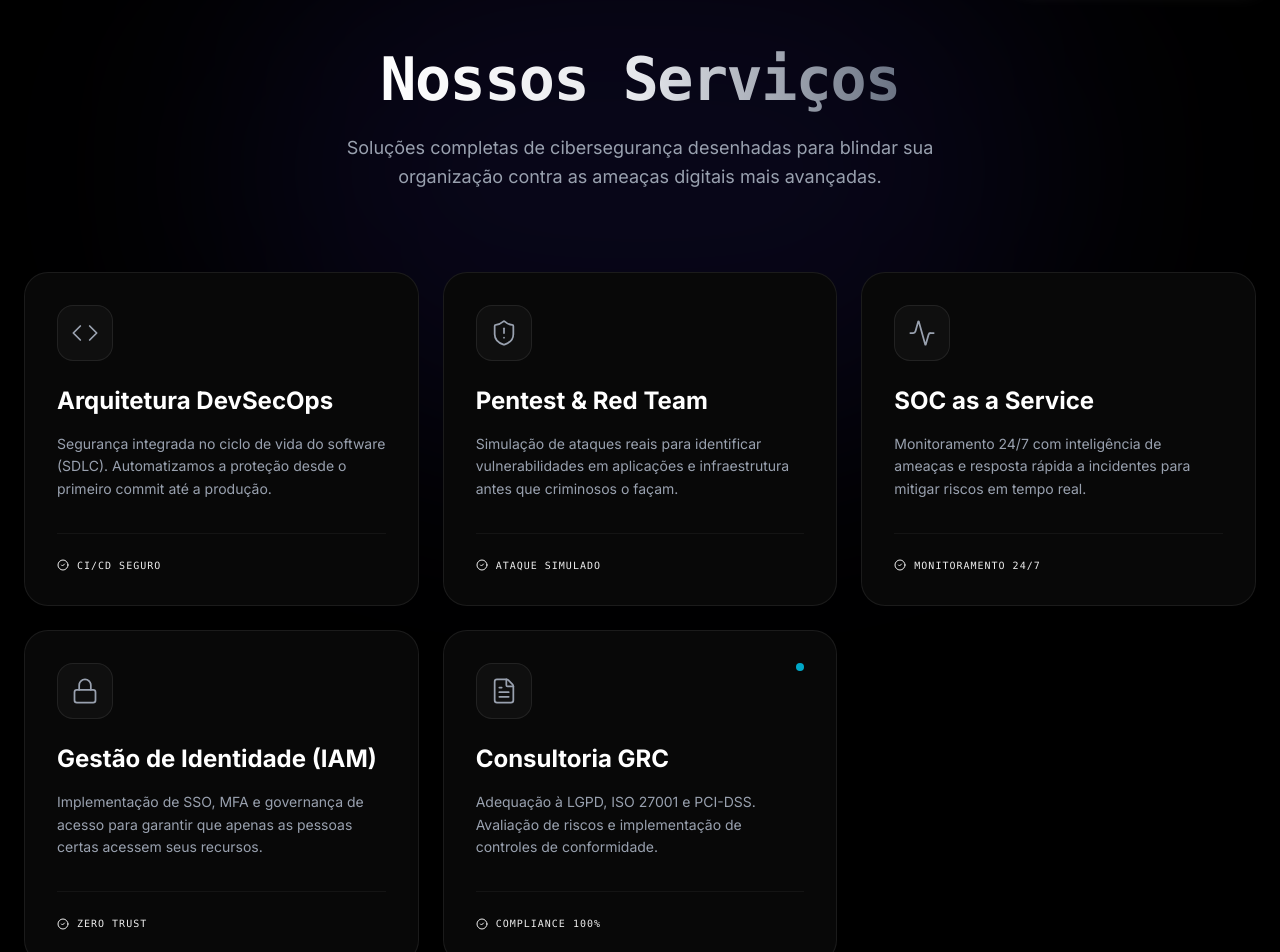
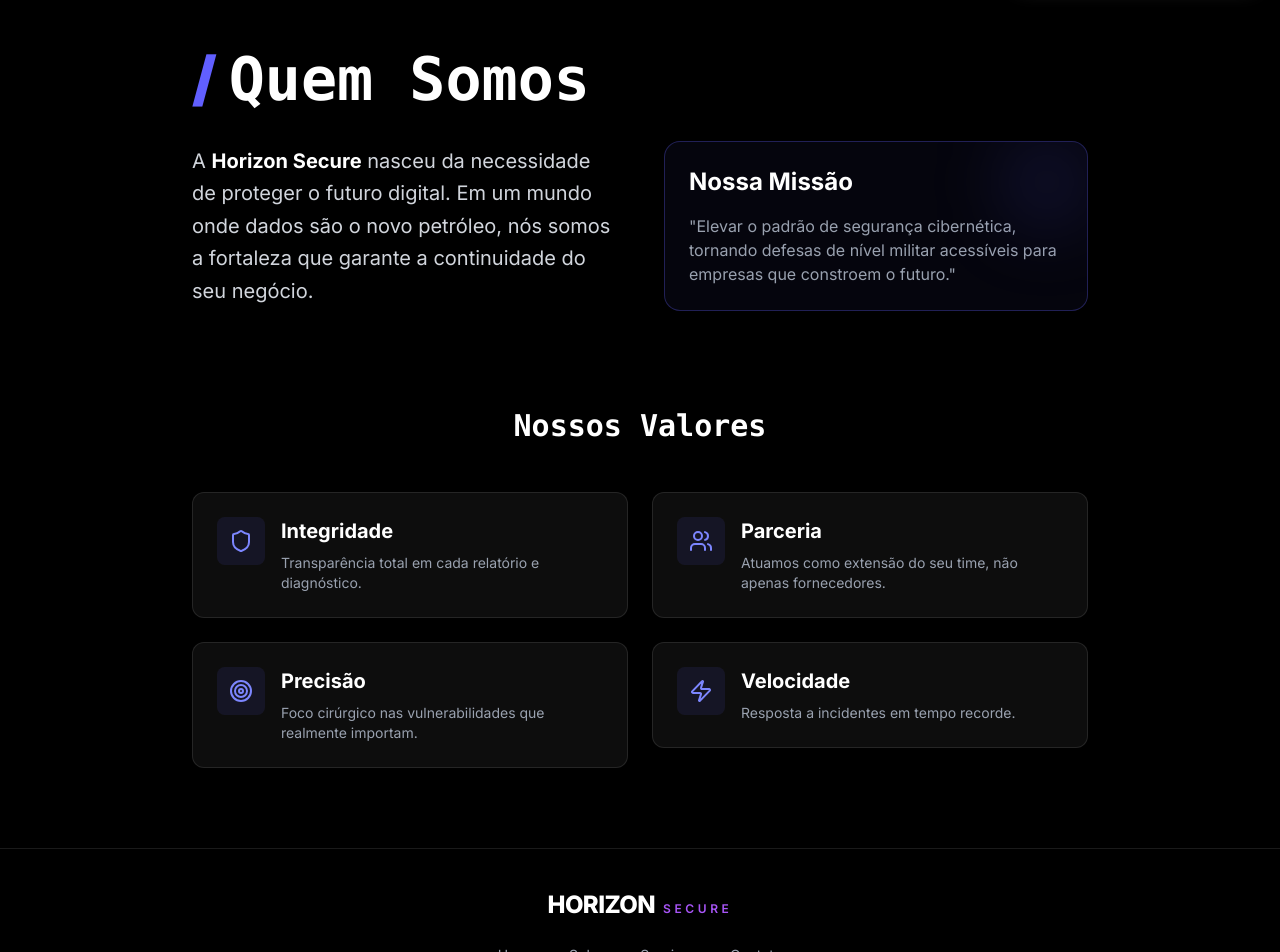
Before and after one commit to vitorfzp/Horizon-Secure, a Next.js app: page /servicos in a window 1280 px wide. Shown: the part 80-1032 px from the top of the page. Built offline with nearby package versions, Linux system fonts and the light colour scheme.

Commit message:
fix: resolve critical lint errors and force update

```diff
--- a/src/app/servicos/page.tsx
+++ b/src/app/servicos/page.tsx
@@ -1,199 +1,61 @@
 "use client";
-import React from "react";
-import Link from "next/link";
-import {
-  Code,
-  ShieldAlert,
-  Activity,
-  Lock,
-  FileText,
-  ArrowRight,
-  CheckCircle2,
-} from "lucide-react";
-import { Reveal } from "@/components/ui/Reveal";
-import { HackerText } from "@/components/ui/HackerText";
-import { Button } from "@/components/ui/Button";
+import React from 'react';
+import { Reveal } from '@/components/ui/Reveal';
+import { HackerText } from '@/components/ui/HackerText';
+import { Shield, Users, Target, Zap } from 'lucide-react';
 
-// Mapeamento de dados com cores para o efeito "Tech Glow"
-const servicos = [
-  {
-    id: 1,
-    nome: "Arquitetura DevSecOps",
-    descricao:
-      "Segurança integrada no ciclo de vida do software (SDLC). Automatizamos a proteção desde o primeiro commit até a produção.",
-    icon: Code,
-    color: "indigo", // Cor do brilho
-    stats: "CI/CD Seguro",
-  },
-  {
-    id: 2,
-    nome: "Pentest & Red Team",
-    descricao:
-      "Simulação de ataques reais para identificar vulnerabilidades em aplicações e infraestrutura antes que criminosos o façam.",
-    icon: ShieldAlert,
-    color: "red",
-    stats: "Ataque Simulado",
-  },
-  {
-    id: 3,
-    nome: "SOC as a Service",
-    descricao:
-      "Monitoramento 24/7 com inteligência de ameaças e resposta rápida a incidentes para mitigar riscos em tempo real.",
-    icon: Activity,
-    color: "emerald",
-    stats: "Monitoramento 24/7",
-  },
-  {
-    id: 4,
-    nome: "Gestão de Identidade (IAM)",
-    descricao:
-      "Implementação de SSO, MFA e governança de acesso para garantir que apenas as pessoas certas acessem seus recursos.",
-    icon: Lock,
-    color: "purple",
-    stats: "Zero Trust",
-  },
-  {
-    id: 5,
-    nome: "Consultoria GRC",
-    descricao:
-      "Adequação à LGPD, ISO 27001 e PCI-DSS. Avaliação de riscos e implementação de controles de conformidade.",
-    icon: FileText,
-    color: "cyan",
-    stats: "Compliance 100%",
-  },
-];
+export default function SobrePage() {
+  const values = [
+    { icon: Shield, title: "Integridade", text: "Transparência total em cada relatório e diagnóstico." },
+    { icon: Users, title: "Parceria", text: "Atuamos como extensão do seu time, não apenas fornecedores." },
+    { icon: Target, title: "Precisão", text: "Foco cirúrgico nas vulnerabilidades que realmente importam." },
+    { icon: Zap, title: "Velocidade", text: "Resposta a incidentes em tempo recorde." }
+  ];
 
-export default function ServicosPage() {
   return (
-    <div className="relative min-h-screen overflow-hidden bg-black pt-24 pb-20 md:pt-32">
-      {/* Background Decor */}
-      <div className="bg-grid-pattern pointer-events-none absolute inset-0 opacity-[0.05]"></div>
-      <div className="pointer-events-none absolute top-0 left-1/2 h-[500px] w-[800px] -translate-x-1/2 rounded-full bg-indigo-600/10 blur-[120px]"></div>
-
-      {/* Header */}
-      <section className="relative z-10 px-6 pb-20 text-center">
+    <div className="min-h-screen bg-black pt-32 pb-20 px-6">
+      <div className="max-w-4xl mx-auto">
         <Reveal>
-          <h1 className="mb-6 text-4xl font-black tracking-tight text-white md:text-6xl">
-            <span className="bg-gradient-to-r from-white via-gray-200 to-gray-500 bg-clip-text text-transparent">
-              <HackerText text="Nossos Serviços" />
-            </span>
+          <h1 className="text-4xl md:text-6xl font-black text-white mb-8">
+            <span className="text-indigo-500">/</span> <HackerText text="Quem Somos" />
           </h1>
         </Reveal>
 
-        <Reveal delay={200}>
-          <p className="mx-auto max-w-2xl border-l-2 border-indigo-500/30 pl-4 text-lg leading-relaxed text-gray-400 md:border-none md:pl-0">
-            Soluções completas de cibersegurança desenhadas para blindar sua
-            organização contra as ameaças digitais mais avançadas.
-          </p>
-        </Reveal>
-      </section>
-
-      {/* Grid de Serviços */}
-      <section className="relative z-10 container mx-auto px-6 pb-24">
-        <div className="grid grid-cols-1 gap-6 md:grid-cols-2 lg:grid-cols-3">
-          {servicos.map((servico, index) => {
-            // Definição da cor do brilho baseada no objeto
-            const glowColor =
-              servico.color === "indigo"
-                ? "99,102,241"
-                : servico.color === "purple"
-                  ? "168,85,247"
-                  : servico.color === "red"
-                    ? "239,68,68"
-                    : servico.color === "emerald"
-                      ? "16,185,129"
-                      : servico.color === "cyan"
-                        ? "6,182,212"
-                        : "59,130,246";
-
-            return (
-              <Reveal key={servico.id} delay={index * 150} direction="up">
-                <div
-                  className={`group relative h-full rounded-3xl border border-white/[0.08] bg-[#080808] p-8 transition-all duration-500 hover:-translate-y-2 hover:border-${servico.color}-500/50 tech-border-glow flex flex-col overflow-hidden hover:shadow-[0_0_40px_rgba(var(--tw-shadow-color),0.15)]`}
-                  style={
-                    { "--tw-shadow-color": glowColor } as React.CSSProperties
-                  }
-                >
-                  {/* Gradiente de Fundo no Hover */}
-                  <div
-                    className={`absolute inset-0 bg-gradient-to-br from-${servico.color}-500/0 via-${servico.color}-500/0 to-${servico.color}-500/5 opacity-0 transition-opacity duration-500 group-hover:opacity-100`}
-                  ></div>
-
-                  <div className="relative z-10 flex h-full flex-col">
-                    {/* Header do Card */}
-                    <div className="mb-6 flex items-start justify-between">
-                      <div
-                        className={`flex h-14 w-14 items-center justify-center rounded-2xl border border-white/[0.08] bg-white/[0.03] group-hover:bg-${servico.color}-500/20 group-hover:border-${servico.color}-500/50 transition-all duration-500 group-hover:shadow-[0_0_20px_rgba(var(--tw-shadow-color),0.4)]`}
-                      >
-                        <servico.icon
-                          size={28}
-                          className={`text-gray-400 group-hover:text-${servico.color}-400 transition-colors`}
-                          strokeWidth={1.5}
-                        />
-                      </div>
-                      <div
-                        className={`h-2 w-2 rounded-full bg-${servico.color}-500 animate-pulse shadow-[0_0_10px_rgba(var(--tw-shadow-color),1)]`}
-                      ></div>
-                    </div>
-
-                    {/* Título e Descrição */}
-                    <h2 className="mb-4 text-2xl font-bold text-white transition-all group-hover:bg-gradient-to-r group-hover:from-white group-hover:to-gray-400 group-hover:bg-clip-text group-hover:text-transparent">
-                      {servico.nome}
-                    </h2>
-                    <p className="mb-8 flex-grow text-sm leading-relaxed text-gray-400">
-                      {servico.descricao}
-                    </p>
-
-                    {/* Footer do Card (Firula) */}
-                    <div className="mt-auto flex items-center justify-between border-t border-white/5 pt-6">
-                      <span
-                        className={`font-mono text-[10px] tracking-widest uppercase text-${servico.color}-400/80 flex items-center gap-2`}
-                      >
-                        <CheckCircle2 size={12} /> {servico.stats}
-                      </span>
-                    </div>
-                  </div>
-                </div>
-              </Reveal>
-            );
-          })}
-        </div>
-      </section>
-
-      {/* CTA */}
-      <section className="relative overflow-hidden border-t border-white/10 bg-white/[0.02] py-24">
-        <div className="pointer-events-none absolute top-1/2 left-1/2 h-[500px] w-[500px] -translate-x-1/2 -translate-y-1/2 rounded-full bg-purple-600/10 blur-[100px]"></div>
-
-        <div className="relative z-10 container mx-auto flex flex-col items-center px-6 text-center">
-          <Reveal>
-            <h2 className="mb-6 text-3xl font-bold tracking-tight text-white md:text-5xl">
-              Tem um{" "}
-              <span className="bg-gradient-to-r from-indigo-400 to-purple-400 bg-clip-text text-transparent">
-                Desafio Específico?
-              </span>
-            </h2>
-          </Reveal>
-
-          <Reveal delay={200}>
-            <p className="mb-10 max-w-xl text-lg text-gray-400">
-              Nossos especialistas estão prontos para desenhar uma arquitetura
-              de segurança sob medida para o seu negócio.
+        <div className="grid md:grid-cols-2 gap-12 items-center mb-24">
+          <Reveal direction="left">
+            <p className="text-xl text-gray-300 leading-relaxed">
+              A <span className="text-white font-bold">Horizon Secure</span> nasceu da necessidade de proteger o futuro digital. Em um mundo onde dados são o novo petróleo, nós somos a fortaleza que garante a continuidade do seu negócio.
             </p>
           </Reveal>
-
-          <Reveal delay={400}>
-            <Link href="/contato">
-              <Button
-                variant="primary"
-                icon={ArrowRight}
-                className="btn-glitch px-10 py-4"
-              >
-                Fale Conosco
-              </Button>
-            </Link>
+          <Reveal direction="right" delay={200}>
+             <div className="p-6 border border-indigo-500/30 bg-indigo-500/5 rounded-2xl relative overflow-hidden">
+                <div className="absolute top-0 right-0 w-20 h-20 bg-indigo-500/20 blur-2xl rounded-full"></div>
+                <h3 className="text-2xl font-bold text-white mb-4">Nossa Missão</h3>
+                <p className="text-gray-400">&quot;Elevar o padrão de segurança cibernética, tornando defesas de nível militar acessíveis para empresas que constroem o futuro.&quot;</p>
+             </div>
           </Reveal>
         </div>
-      </section>
+
+        <Reveal delay={400}>
+          <h2 className="text-3xl font-bold text-white mb-12 text-center"><HackerText text="Nossos Valores" /></h2>
+        </Reveal>
+
+        <div className="grid md:grid-cols-2 gap-6">
+          {values.map((item, idx) => (
+            <Reveal key={idx} delay={idx * 150} direction="up">
+              <div className="flex items-start gap-4 p-6 bg-white/5 border border-white/10 rounded-xl hover:border-indigo-500/50 transition-colors group">
+                <div className="p-3 bg-indigo-500/10 rounded-lg text-indigo-400 group-hover:text-white group-hover:bg-indigo-600 transition-all">
+                  <item.icon size={24} />
+                </div>
+                <div>
+                  <h4 className="text-xl font-bold text-white mb-2">{item.title}</h4>
+                  <p className="text-gray-400 text-sm">{item.text}</p>
+                </div>
+              </div>
+            </Reveal>
+          ))}
+        </div>
+      </div>
     </div>
   );
 }
--- a/src/components/home/ServicesSection.tsx
+++ b/src/components/home/ServicesSection.tsx
@@ -63,8 +63,8 @@ const MobileServiceCard = ({ service, onOpen, index }: ServiceCardProps) => {
   const [mounted, setMounted] = useState(false);
 
   useEffect(() => {
-    // CORREÇÃO: Usar setTimeout para evitar erro de setState síncrono no Lint
-    const timer = setTimeout(() => setMounted(true), 0);
+    // CORREÇÃO CRÍTICA: setTimeout para evitar erro de setState síncrono
+    const timer = setTimeout(() => setMounted(true), 10);
     return () => clearTimeout(timer);
   }, []);
 
```
